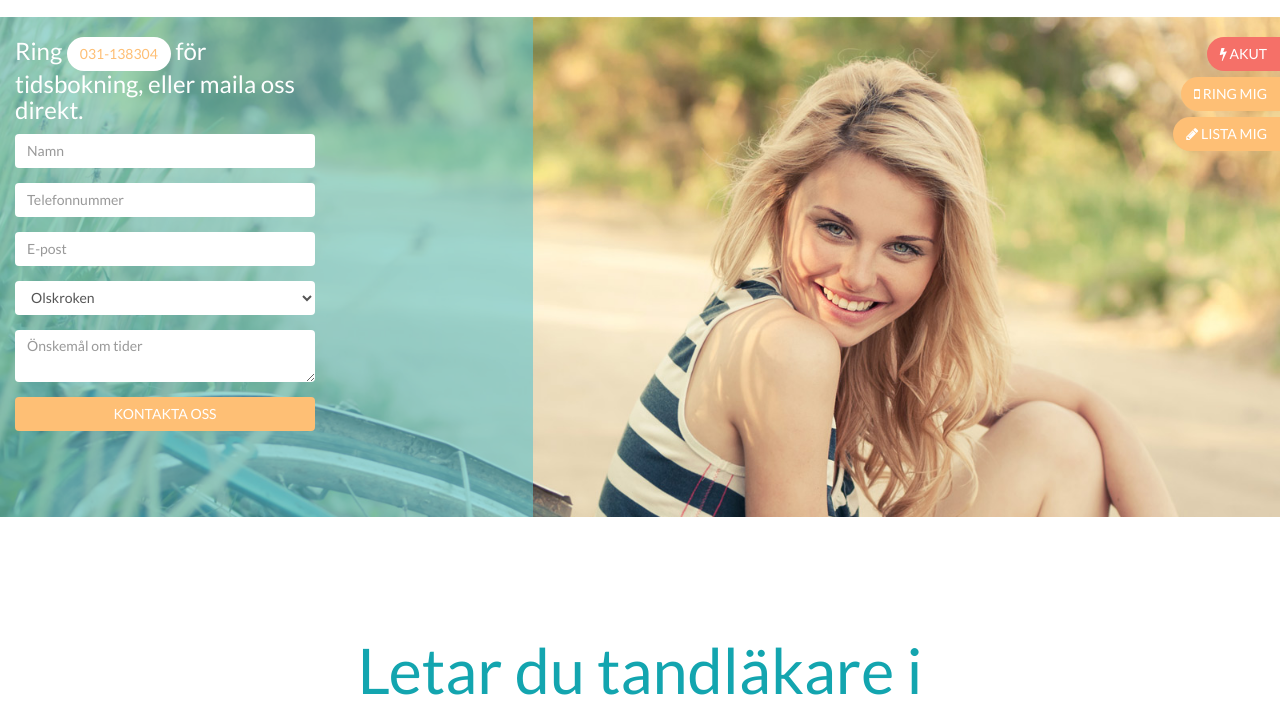
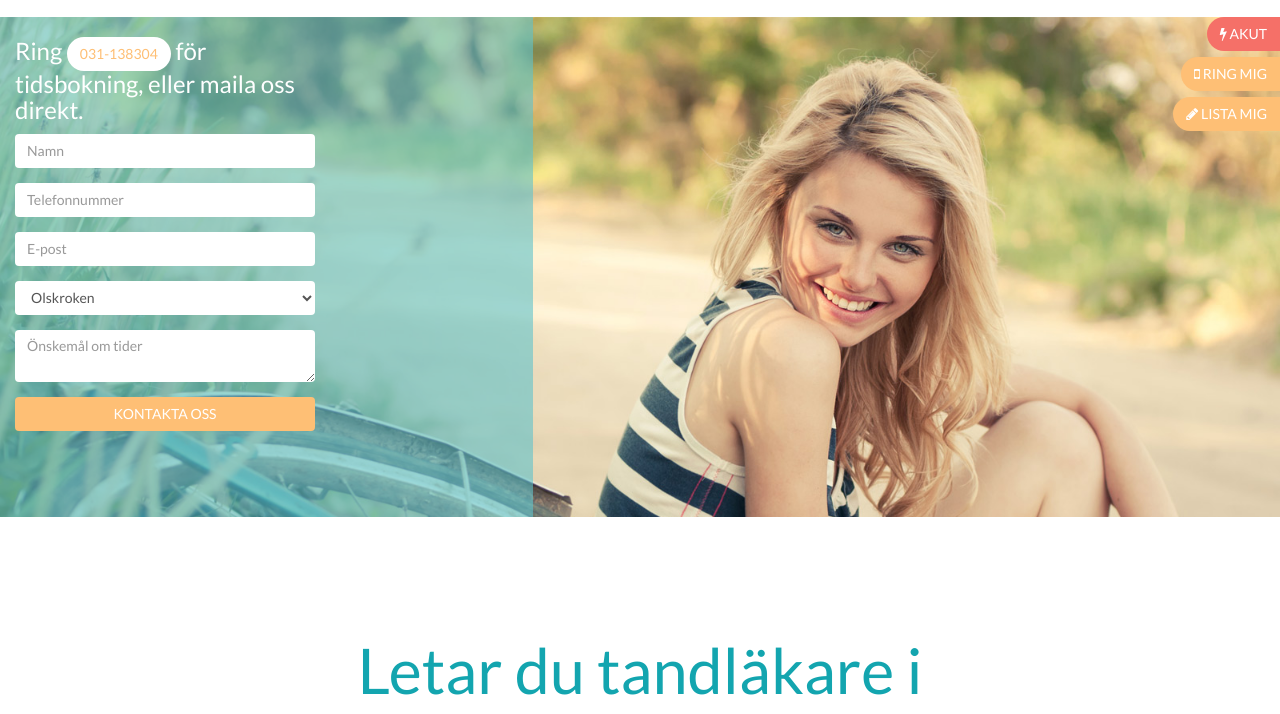
Before and after one commit to rhymn/beiring, a plain HTML site: page index.html in a window 1280 px wide. Shown: the part 73-787 px from the top of the page. Drawn offline with nearby package versions, Linux system fonts and the light colour scheme; some packages are replaced by stand-ins of ours.

Commit message:
menu-buttons are fixed

```diff
--- a/css/style.css
+++ b/css/style.css
@@ -56,9 +56,8 @@ section.splash{
 }
 
 .splash .menu{
-	padding-top: 20px;
-	padding-bottom: 20px;
-	padding-right: 0;
+	position: fixed;
+	right: 0;
 }
 
 .splash .menu button{
--- a/partials/start.html
+++ b/partials/start.html
@@ -7,7 +7,7 @@
 			</div>
 		</div>
 		<div class="col-md-7">
-			<div class="pull-right row menu">
+			<div class="menu">
 				<button class="btn btn-round-left btn-red pull-right"><i class="fa fa-bolt"></i> Akut</button><br />
 				<button class="btn btn-round-left btn-yellow pull-right"><i class="fa fa-mobile"></i> Ring mig</button><br />
 				<button class="btn btn-round-left btn-yellow"><i class="fa fa-pencil"></i> Lista mig</button><br />
```
